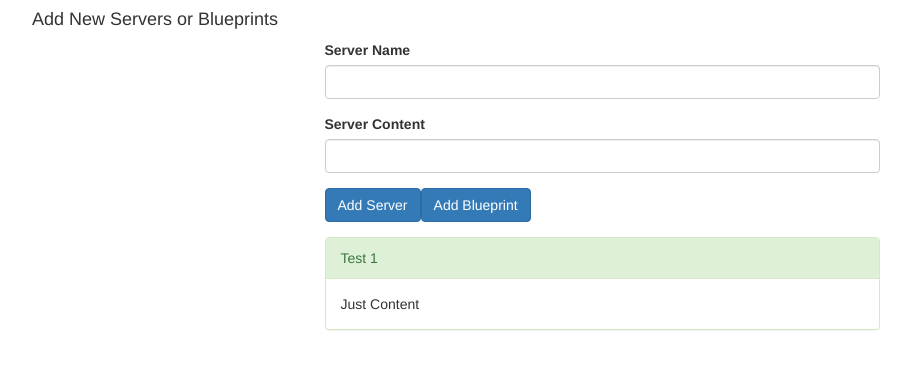
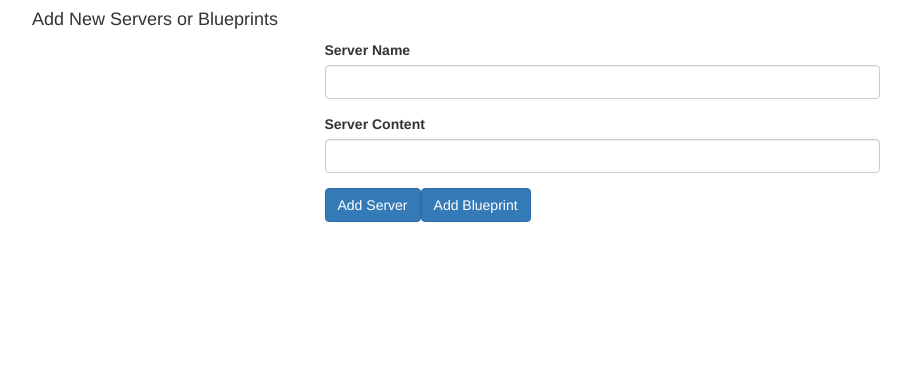
Before and after one commit to TestDeveloperAng/udem-angular-prac, an Angular app: page / in a window 1280 px wide. Shown: the top 368 px of the page, without its empty margins (38-949 px from the left). Built offline with nearby package versions, Linux system fonts and the light colour scheme.

Commit message:
2 files modified

```diff
--- a/src/app/app.component.html
+++ b/src/app/app.component.html
@@ -5,15 +5,7 @@
 
  <div class="row">
     <div class="col-sm-6 col-sm-offset-3">
-      <app-display-server *ngFor="let server of serverElements" [server]="server">
-
-    <div>
-      <div class="panel" [ngClass]="server.type === 'server' ? 'panel-success' : 'panel-danger'" #panelDiv>
-        <div class="panel-heading">{{server.name}}</div>
-        <div class="panel-body">{{server.content}}</div>
-      </div>
-    </div>
-      </app-display-server>
+      <app-display-server *ngFor="let server of serverElements" [server]="server"></app-display-server>
     </div>
   </div>
 </div>
--- a/src/app/display-server/display-server.component.ts
+++ b/src/app/display-server/display-server.component.ts
@@ -1,4 +1,4 @@
-import { Component, OnInit,Input,ContentChild } from '@angular/core';
+import { Component, OnInit,Input } from '@angular/core';
 
 @Component({
   selector: 'app-display-server',
@@ -8,11 +8,9 @@ import { Component, OnInit,Input,ContentChild } from '@angular/core';
 export class DisplayServerComponent implements OnInit {
 
   @Input() server;
-  @ContentChild('panelDiv',{static : true}) panelDiv;
   constructor() { }
 
   ngOnInit() {
-    console.log(this.panelDiv.nativeElement.textContent);
   }
 
 }
```
